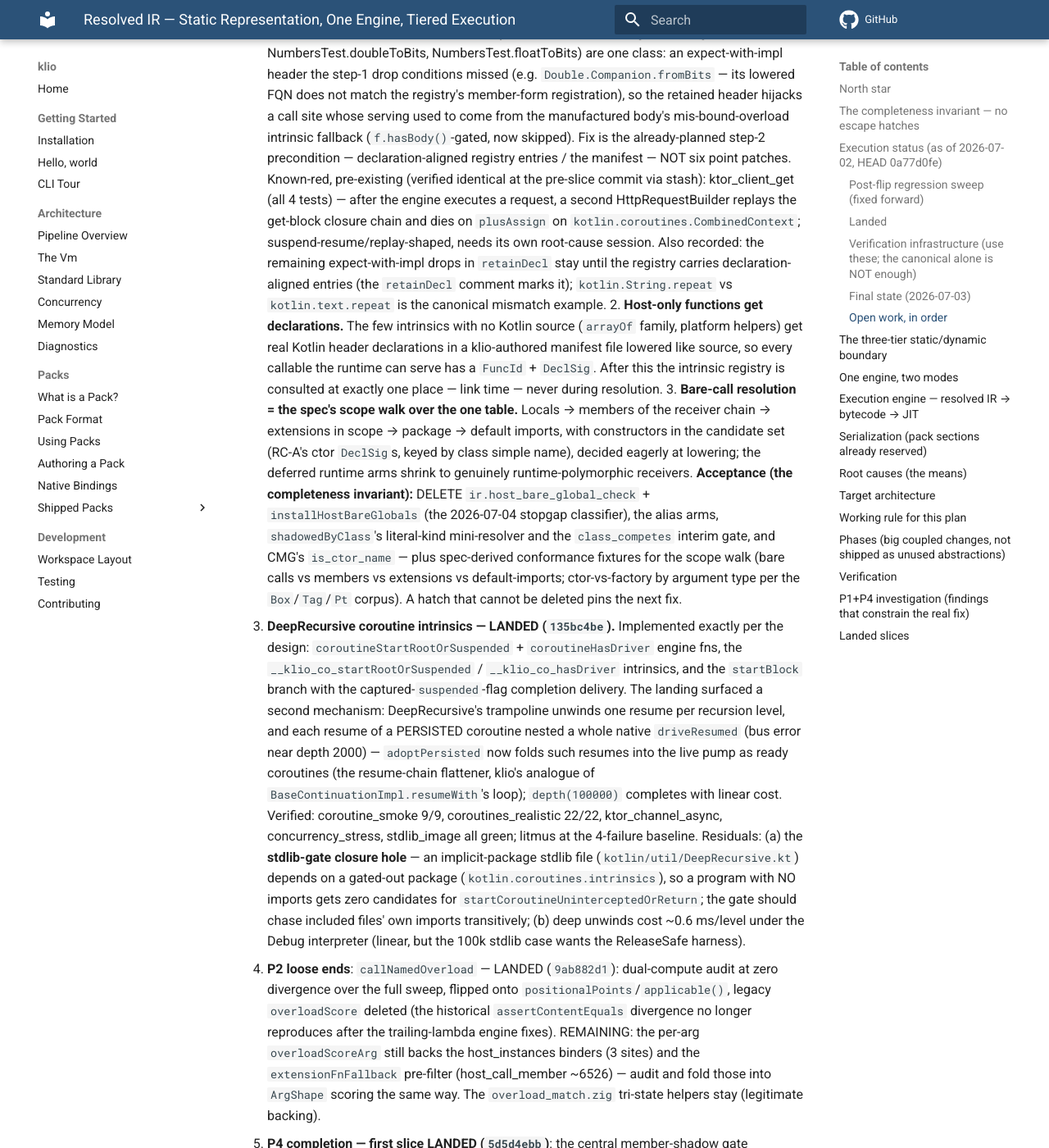
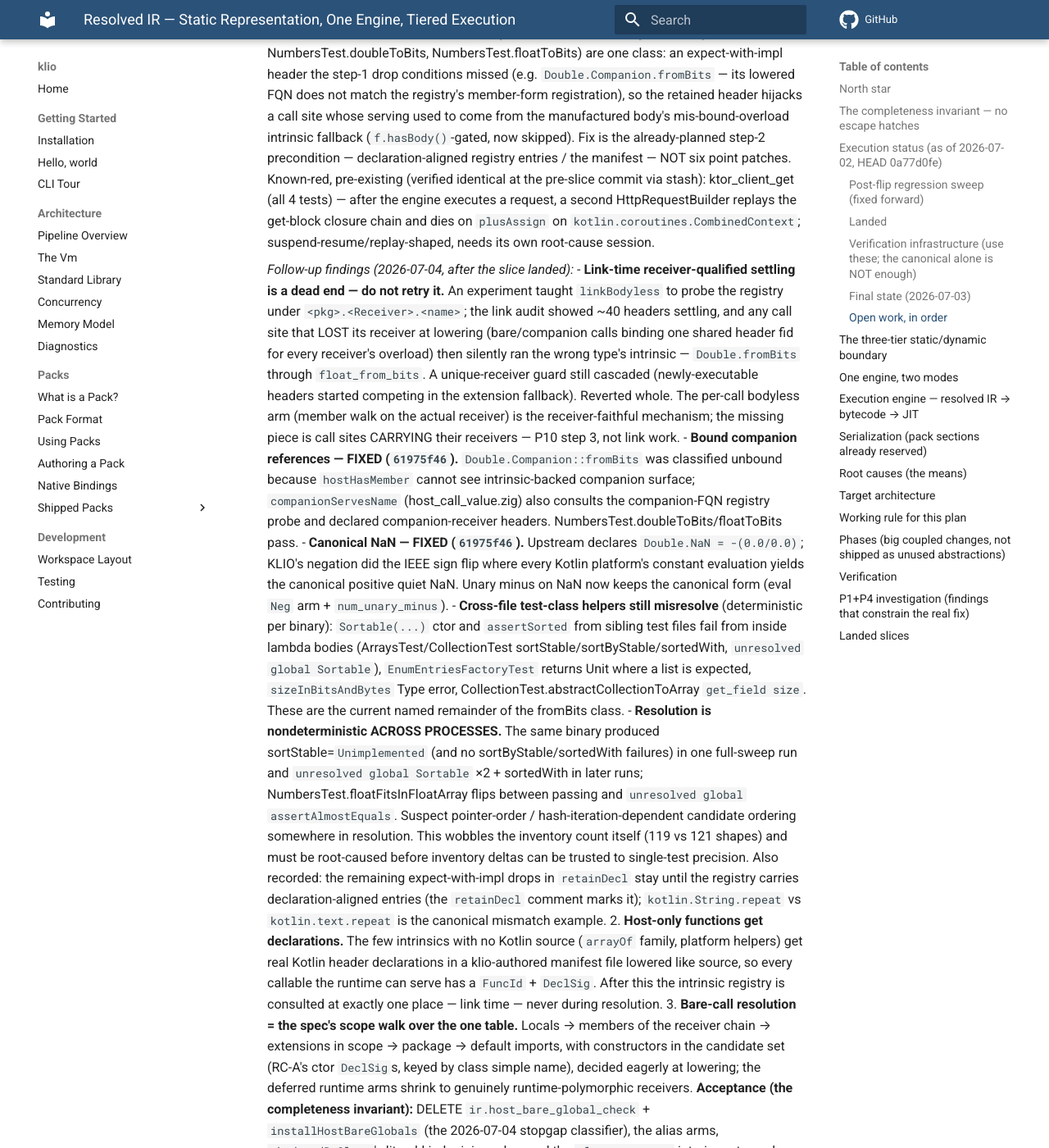
Before and after one commit to DrewCarlson/klio, an MkDocs documentation site: the page built from docs/resolution-unification-plan.md, in a window 1280 px wide and 1400 px high, scrolled down 7368 px. Shown: the whole window at 82% size. Built offline with MkDocs 1.6.1 and Material for MkDocs 9.7.7, drawn with Linux system fonts in a browser that asks for light colours; comment, search, counter and statistics services are not loaded.

Commit message:
docs: the follow-up findings — link-settling dead end, companion-ref and NaN fixes, the nondeterminism discovery

```diff
--- a/docs/resolution-unification-plan.md
+++ b/docs/resolution-unification-plan.md
@@ -316,6 +316,49 @@ Every phase of this plan is landed or boundary-recorded; nothing remains open.
       a request, a second HttpRequestBuilder replays the get-block closure
       chain and dies on `plusAssign` on `kotlin.coroutines.CombinedContext`;
       suspend-resume/replay-shaped, needs its own root-cause session.
+
+      *Follow-up findings (2026-07-04, after the slice landed):*
+      - **Link-time receiver-qualified settling is a dead end — do not
+        retry it.** An experiment taught `linkBodyless` to probe the
+        registry under `<pkg>.<Receiver>.<name>`; the link audit showed
+        ~40 headers settling, and any call site that LOST its receiver at
+        lowering (bare/companion calls binding one shared header fid for
+        every receiver's overload) then silently ran the wrong type's
+        intrinsic — `Double.fromBits` through `float_from_bits`. A
+        unique-receiver guard still cascaded (newly-executable headers
+        started competing in the extension fallback). Reverted whole. The
+        per-call bodyless arm (member walk on the actual receiver) is the
+        receiver-faithful mechanism; the missing piece is call sites
+        CARRYING their receivers — P10 step 3, not link work.
+      - **Bound companion references — FIXED (`61975f46`).**
+        `Double.Companion::fromBits` was classified unbound because
+        `hostHasMember` cannot see intrinsic-backed companion surface;
+        `companionServesName` (host_call_value.zig) also consults the
+        companion-FQN registry probe and declared companion-receiver
+        headers. NumbersTest.doubleToBits/floatToBits pass.
+      - **Canonical NaN — FIXED (`61975f46`).** Upstream declares
+        `Double.NaN = -(0.0/0.0)`; KLIO's negation did the IEEE sign flip
+        where every Kotlin platform's constant evaluation yields the
+        canonical positive quiet NaN. Unary minus on NaN now keeps the
+        canonical form (eval `Neg` arm + `num_unary_minus`).
+      - **Cross-file test-class helpers still misresolve** (deterministic
+        per binary): `Sortable(...)` ctor and `assertSorted` from sibling
+        test files fail from inside lambda bodies
+        (ArraysTest/CollectionTest sortStable/sortByStable/sortedWith,
+        `unresolved global Sortable`), `EnumEntriesFactoryTest` returns
+        Unit where a list is expected, `sizeInBitsAndBytes` Type error,
+        CollectionTest.abstractCollectionToArray `get_field size`. These
+        are the current named remainder of the fromBits class.
+      - **Resolution is nondeterministic ACROSS PROCESSES.** The same
+        binary produced sortStable=`Unimplemented` (and no
+        sortByStable/sortedWith failures) in one full-sweep run and
+        `unresolved global Sortable` ×2 + sortedWith in later runs;
+        NumbersTest.floatFitsInFloatArray flips between passing and
+        `unresolved global assertAlmostEquals`. Suspect pointer-order /
+        hash-iteration-dependent candidate ordering somewhere in
+        resolution. This wobbles the inventory count itself (119 vs 121
+        shapes) and must be root-caused before inventory deltas can be
+        trusted to single-test precision.
       Also recorded: the remaining expect-with-impl drops in `retainDecl`
       stay until the registry carries declaration-aligned entries (the
       `retainDecl` comment marks it); `kotlin.String.repeat` vs
```
